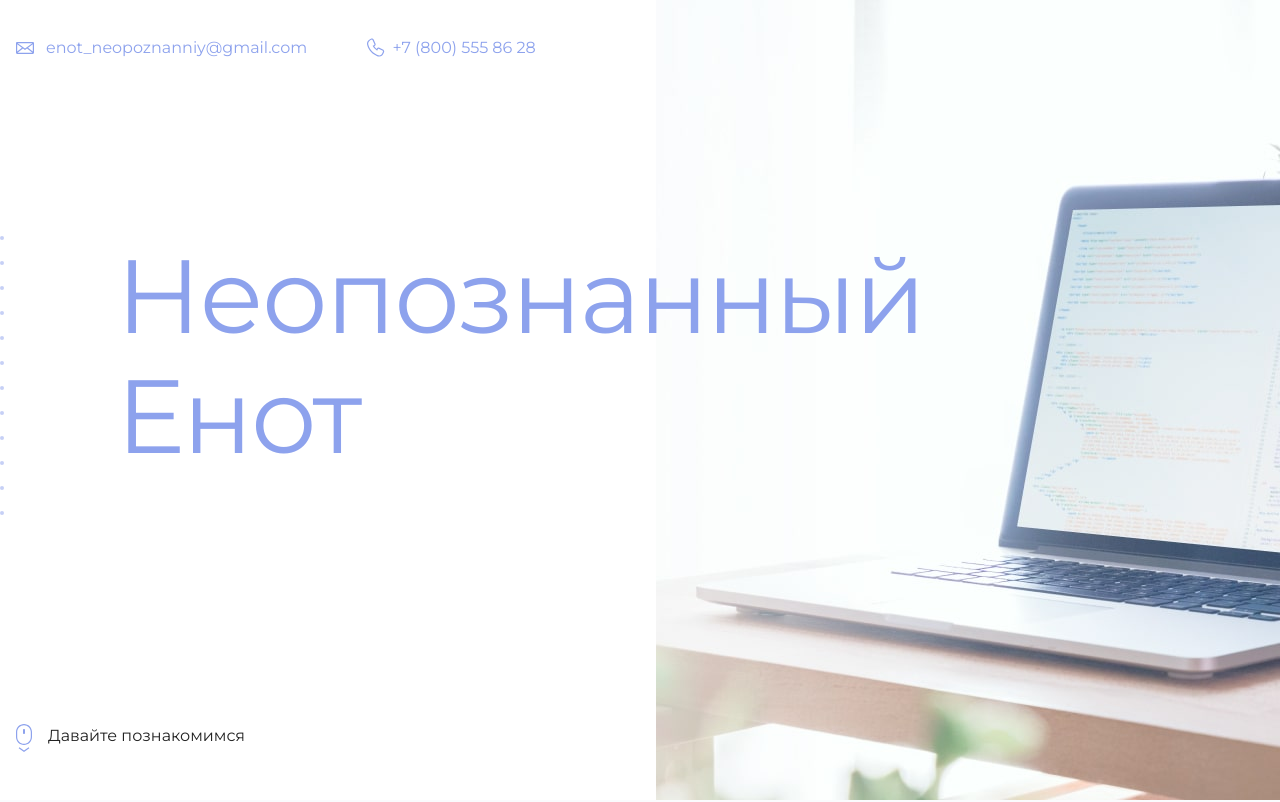
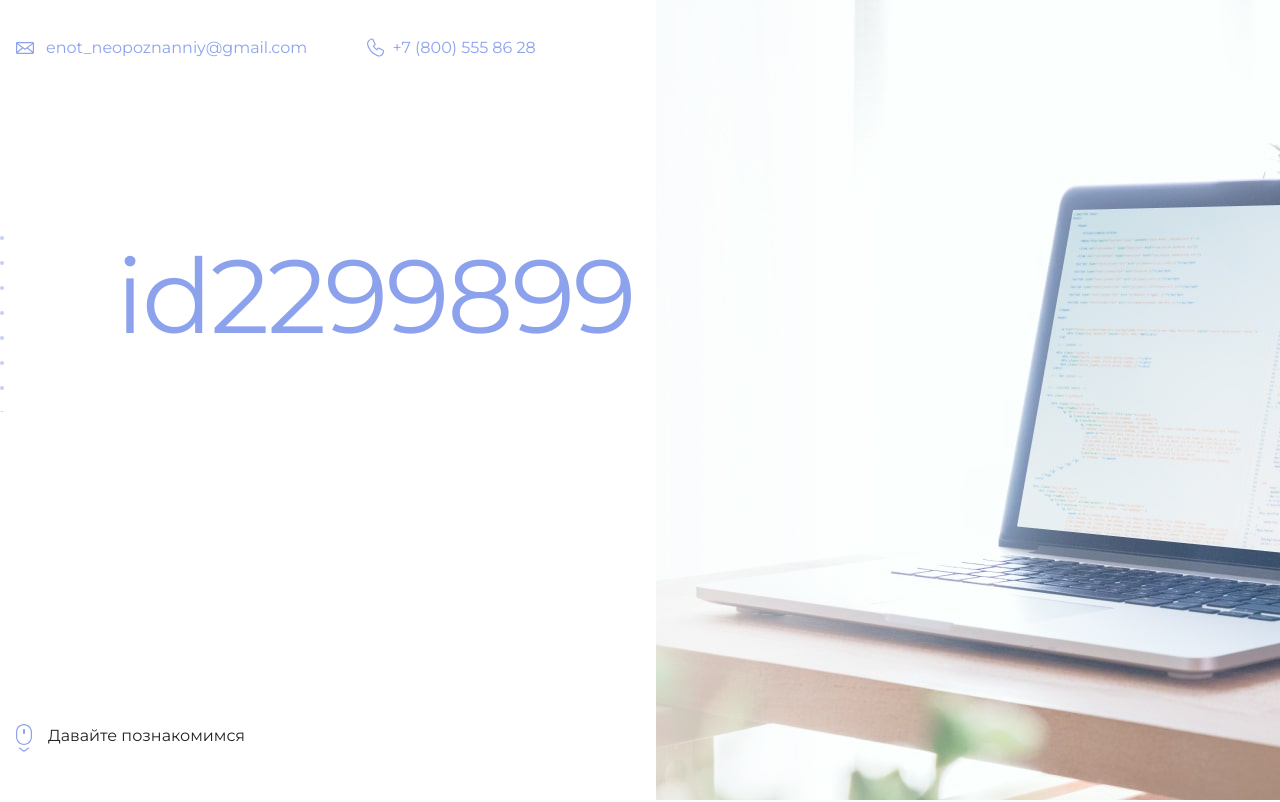
Before and after one commit to JustDoItVV/htmlacademy_fullstack_1.4.9, a plain HTML site: page index.html in a window 1280 px wide. Shown: the top 802 px of the page. Drawn offline with Linux system fonts and the light colour scheme.

Commit message:
Update index.html

```diff
--- a/index.html
+++ b/index.html
@@ -18,7 +18,7 @@
     <main>
       <section class="hero-image">
         <div class="container">
-          <h1 class="heading">Неопознанный Енот</h1>
+          <h1 class="heading">id2299899</h1>
           <p><!-- Тут ваш id на сайте Академии --></p>
         </div>
       </section>
```
